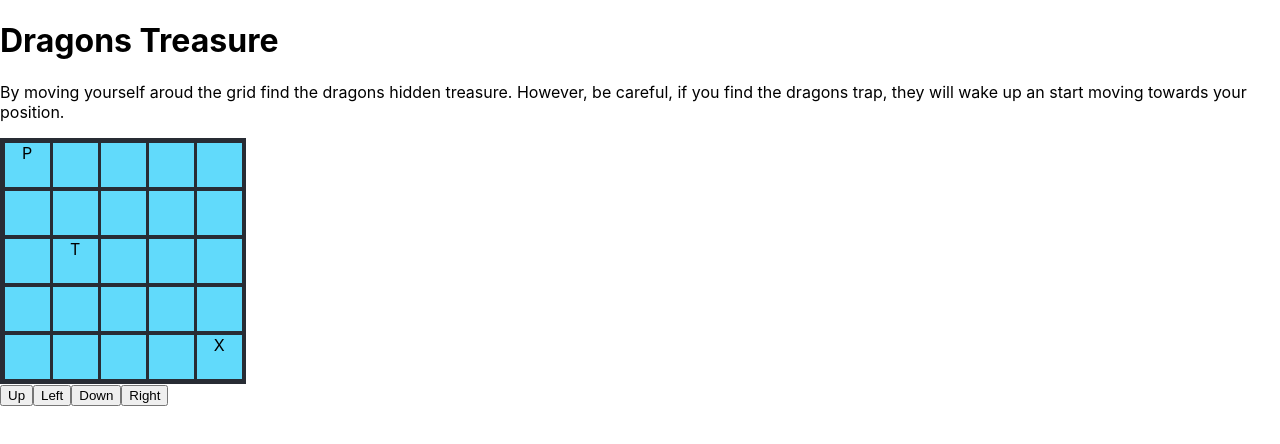
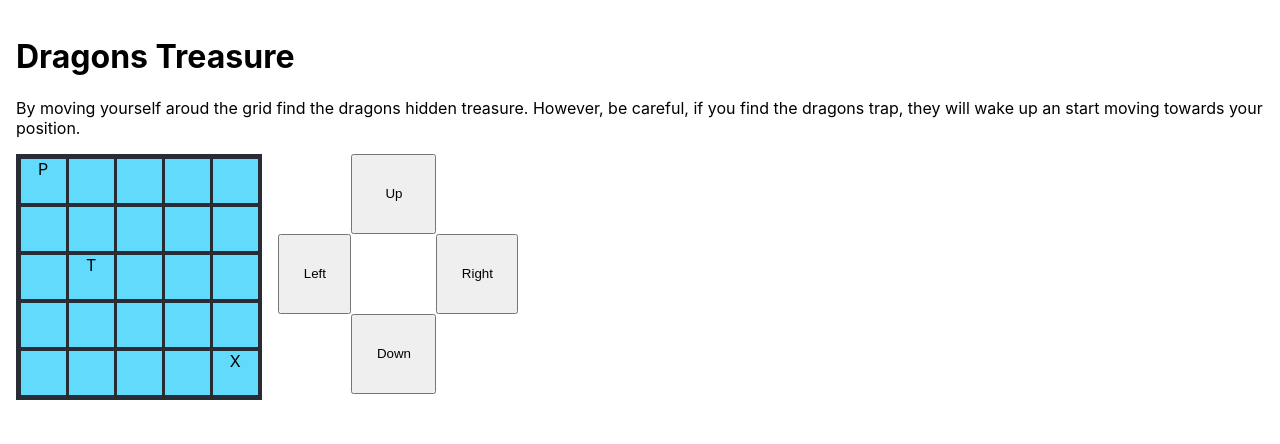
Before and after one commit to timothyf1/dragon-treasure, a React (Create React App) app: page / in a window 1280 px wide. Shown: the top 444 px of the page. Built offline with nearby package versions, Linux system fonts and the light colour scheme.

Commit message:
Align movement controls in grid

```diff
--- a/src/App.css
+++ b/src/App.css
@@ -3,6 +3,15 @@
   --board-width: 15em;
   --board-padding: 0.2em;
   --board-cell-margin: 0.1em;
+}
+
+.main {
+  padding: 1rem;
+}
+
+.game {
+  display: flex;
+  flex-direction: row;
 }
 
 .board {
@@ -24,3 +33,35 @@
   margin: var(--board-cell-margin);
   text-align: center;
 }
+
+.control {
+  display: grid;
+  margin-left: 1rem;
+  width: 15rem;
+  height: 15rem;
+}
+
+.control > button {
+  width: 100%;
+  height: 100%;
+}
+
+.control > .btn-up {
+  grid-column: 2;
+  grid-row: 1;
+}
+
+.control > .btn-left {
+  grid-column: 1;
+  grid-row: 2;
+}
+
+.control > .btn-right {
+  grid-column: 3;
+  grid-row: 2;
+}
+
+.control > .btn-down {
+  grid-column: 2;
+  grid-row: 3;
+}
--- a/src/App.js
+++ b/src/App.js
@@ -20,10 +20,10 @@ function Board({ boardCells }) {
 function Control({ handleMove }) {
   return (
     <div className='control'>
-      <button onClick={() => handleMove("U")}>Up</button>
-      <button onClick={() => handleMove("L")}>Left</button>
-      <button onClick={() => handleMove("D")}>Down</button>
-      <button onClick={() => handleMove("R")}>Right</button>
+      <button className="btn-up" onClick={() => handleMove("U")}>Up</button>
+      <button className="btn-left" onClick={() => handleMove("L")}>Left</button>
+      <button className="btn-down" onClick={() => handleMove("D")}>Down</button>
+      <button className="btn-right" onClick={() => handleMove("R")}>Right</button>
     </div>
   )
 }
@@ -64,11 +64,14 @@ function Game() {
   }
 
   return (
-    <div className='game'>
+    <div className='main'>
       <h1>Dragons Treasure</h1>
       <p>By moving yourself aroud the grid find the dragons hidden treasure. However, be careful, if you find the dragons trap, they will wake up an start moving towards your position.</p>
-      <Board boardCells={board} />
-      <Control handleMove={handleMove} />
+
+      <div className='game'>
+        <Board boardCells={board} />
+        <Control handleMove={handleMove} />
+      </div>
     </div>
   );
 }
```
